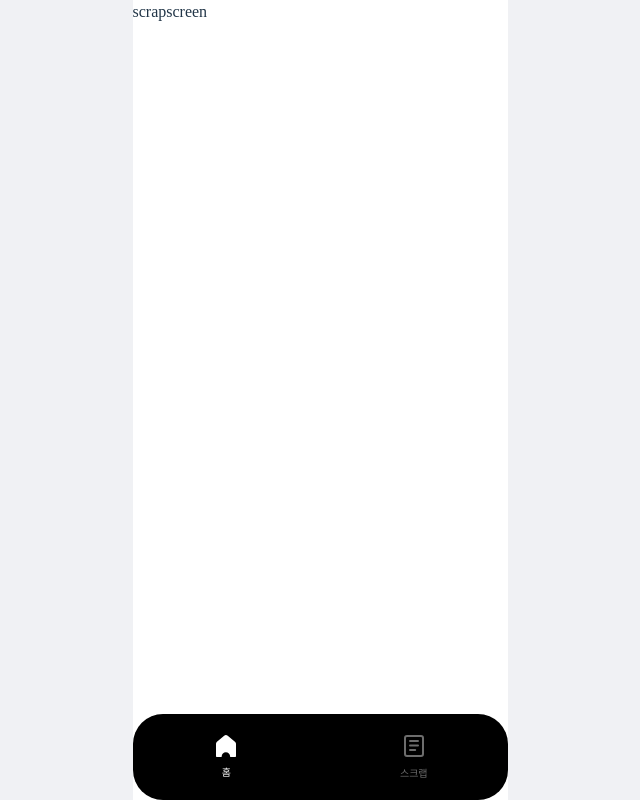
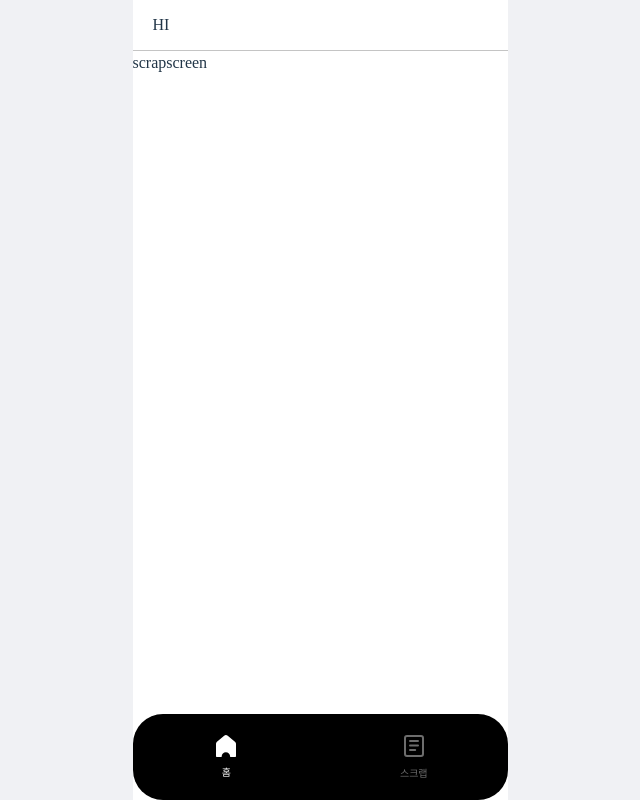
Before and after one commit to C12H22O12/newyorktimesAPI, a React (Vite) app: page /scrapscreen in a window 1280 px wide. Shown: the whole page, without its empty margins (320-960 px from the left). Built offline with nearby package versions, Linux system fonts and the light colour scheme; a web font is replaced by a local one.

Commit message:
feat: Header Layout

```diff
--- a/src/App.tsx
+++ b/src/App.tsx
@@ -1,7 +1,8 @@
 import { useState } from "react";
 import { Route, Routes,BrowserRouter } from "react-router-dom";
 import "./App.css";
-import Navbar from "./present/common/Navbar";
+import Header from "./present/common/Header/Header";
+import Navbar from "./present/common/Navbar/Navbar";
 import Home from "./present/pages/Home/Home";
 import Scrapscreen from "./present/pages/Scrapscreen/Scrapscreen";
 
@@ -9,6 +10,7 @@ function App() {
   return (
     <BrowserRouter>
       <div id="app">
+        <Header />
         <Routes>
           <Route path={"/"} element={<Home />} />
           <Route path={"/home"} element={<Home />} />
--- a/src/present/common/Button.tsx
+++ b/src/present/common/Button/Button.tsx
@@ -1,5 +1,5 @@
 import { memo } from "react"
-import './common.css'
+import './Button.css'
 
 type ButtonProps = {
     content: string;
--- /dev/null
+++ b/src/present/common/Header/Header.css
@@ -0,0 +1,10 @@
+.Header {
+    padding: 13px 20px;
+    width: 100%;
+    border-bottom: solid 1px var(--input-color);
+
+    display: flex;
+    justify-content: flex-start;
+    align-items: center;
+    gap: 4px;
+}
--- /dev/null
+++ b/src/present/common/Header/Header.tsx
@@ -0,0 +1,8 @@
+import React, { memo } from "react";
+import "./Header.css"
+
+function Header() {
+    return <div className="Header">HI</div>
+}
+
+export default memo(Header)
--- /dev/null
+++ b/src/present/common/Navbar/Navbar.css
@@ -0,0 +1,52 @@
+/* Navbar Style */
+#Navbar {
+    width: 100%;
+    background-color: var(--text-color);
+    color: var(--body-color);
+    padding: 20px 0;
+    border-radius: 30px;
+
+    display: flex;
+    justify-content: space-around;
+    align-items: center;
+
+    position: absolute;
+    bottom: 0;
+  }
+
+  #Navbar .__navCompo {
+    width: calc(100% / 2);
+    display: flex;
+    flex-direction: column;
+    justify-content: center;
+    align-items: center;
+    gap: 10px;
+    color: var(--subtext-color);
+  }
+
+  #Navbar .__navCompo svg {
+    font-size: 22px;
+  }
+
+  #Navbar .__navCompo div {
+    font-size: 10px;
+    font-style: normal;
+    font-weight: 600;
+    line-height: 12px;
+  }
+
+  #Navbar input {
+    display: none;
+  }
+
+  #Navbar input:checked + .__navCompo {
+    color: var(--body-color);
+  }
+
+  #Navbar input[value="home"]:checked + .__navCompo * {
+    fill: var(--body-color);
+  }
+
+  #Navbar input[value="scrap"]:checked + .__navCompo * {
+    stroke: var(--body-color);
+  }
--- a/src/present/common/Navbar.tsx
+++ b/src/present/common/Navbar/Navbar.tsx
@@ -1,10 +1,10 @@
 import React, { memo, useState } from "react";
-import "./common.css";
+import "./Navbar.css";
 
 import { useNavigate } from "react-router-dom";
 
-import { ReactComponent as Home } from "../../assets/icon/home_icon.svg";
-import { ReactComponent as Scrap } from "../../assets/icon/scrap_icon.svg";
+import { ReactComponent as Home } from "../../../assets/icon/home_icon.svg";
+import { ReactComponent as Scrap } from "../../../assets/icon/scrap_icon.svg";
 
 function Navbar() {
   const navigate = useNavigate();
--- a/src/present/common/common.css
+++ /dev/null
@@ -1,66 +0,0 @@
-/* Button Style */
-.DefaultBtn {
-  max-width: 295px;
-  width: 90%;
-  background-color: var(--primary-color);
-  padding: 18px 0;
-
-  color: var(--body-color);
-  font-size: 16px;
-  line-height: 24px;
-  letter-spacing: -0.05em;
-  font-weight: 600;
-}
-
-/* Navbar Style */
-#Navbar {
-  width: 100%;
-  background-color: var(--text-color);
-  color: var(--body-color);
-  padding: 20px 0;
-  border-radius: 30px;
-
-  display: flex;
-  justify-content: space-around;
-  align-items: center;
-
-  position: absolute;
-  bottom: 0;
-}
-
-#Navbar .__navCompo {
-  width: calc(100% / 2);
-  display: flex;
-  flex-direction: column;
-  justify-content: center;
-  align-items: center;
-  gap: 10px;
-  color: var(--subtext-color);
-}
-
-#Navbar .__navCompo svg {
-  font-size: 22px;
-}
-
-#Navbar .__navCompo div {
-  font-size: 10px;
-  font-style: normal;
-  font-weight: 600;
-  line-height: 12px;
-}
-
-#Navbar input {
-  display: none;
-}
-
-#Navbar input:checked + .__navCompo {
-  color: var(--body-color);
-}
-
-#Navbar input[value="home"]:checked + .__navCompo * {
-  fill: var(--body-color);
-}
-
-#Navbar input[value="scrap"]:checked + .__navCompo * {
-  stroke: var(--body-color);
-}
```
Also changed, not shown: src/present/common/Button/Button.css (added, +13 -0 lines), 1 other file (tests, documents, lock files or other folders).
